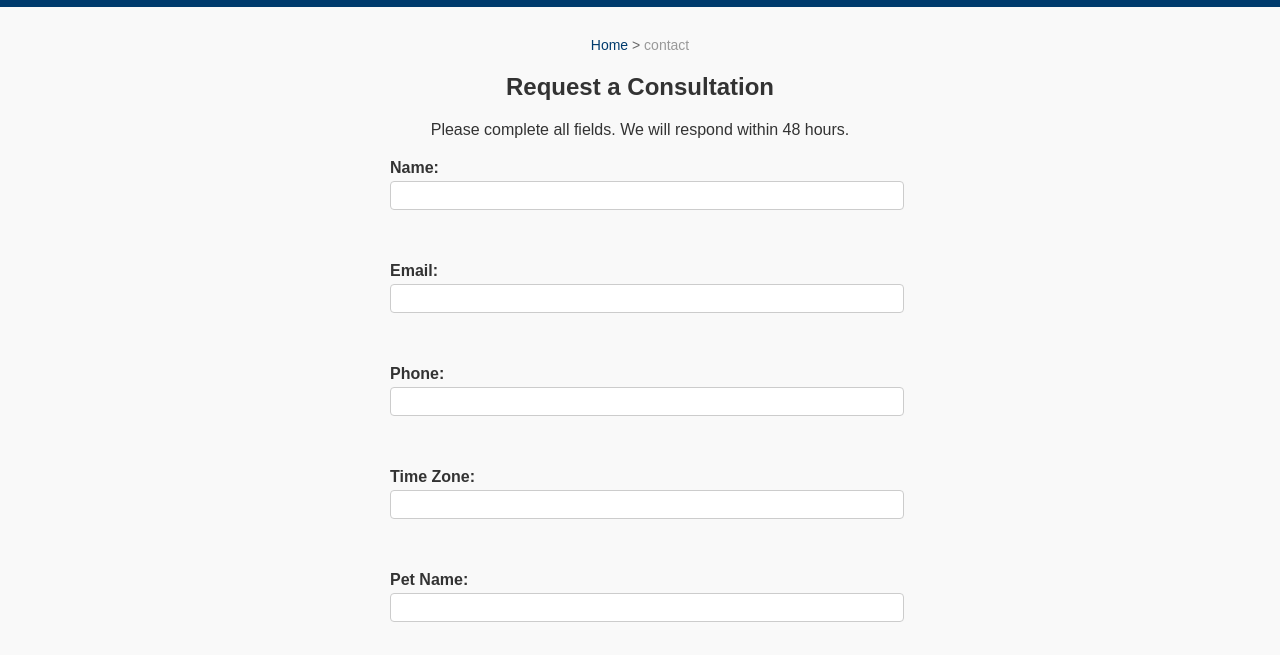
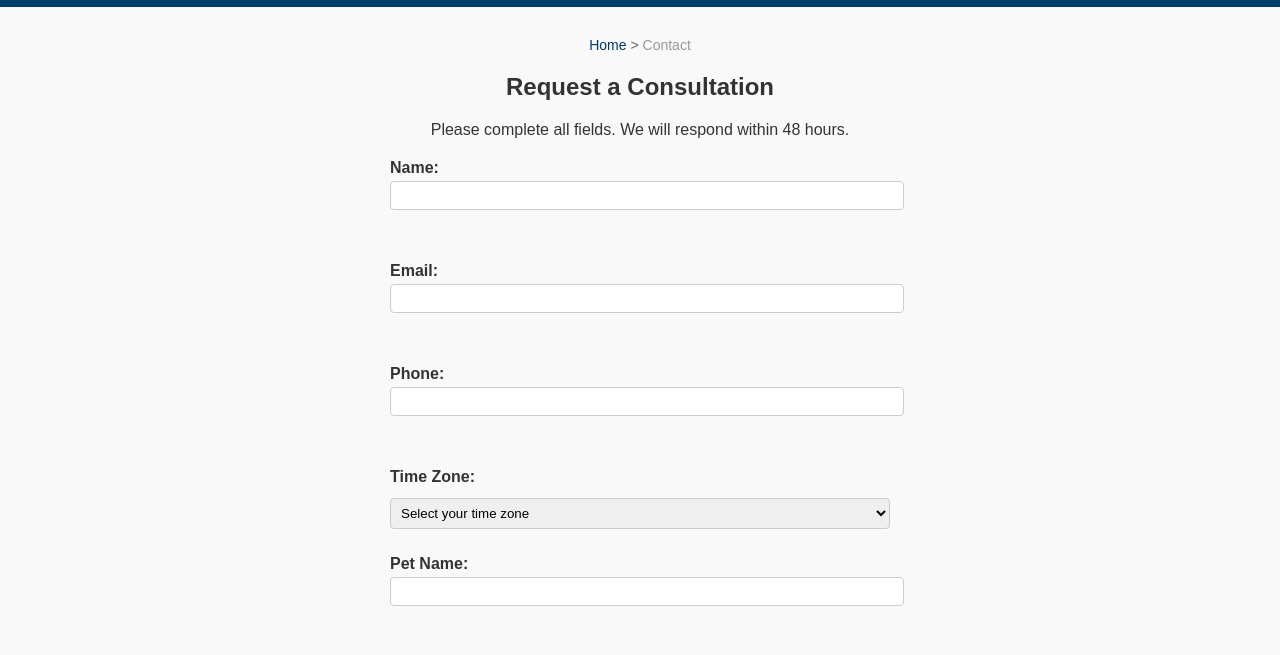
Before and after one commit to Frosty-Hansen/Paradigm-Pet-Professionals, a plain HTML site: page contact.html in a window 1280 px wide. Shown: the part 77-732 px from the top of the page. Drawn offline with Linux system fonts and the light colour scheme.

Commit message:
Fixed the contact form so the time zones are drop down and an alert pops up with form is complete

```diff
--- a/contact.html
+++ b/contact.html
@@ -9,8 +9,8 @@
 <body>
   <header>
     <a href="index.html" class="logo-link">
-    <img src="images/animal-logo.png" alt="Paradigm Pet Professionals Logo" class="logo">
-  </a>
+      <img src="images/animal-logo.png" alt="Paradigm Pet Professionals Logo" class="logo">
+    </a>
     <nav>
       <ul class="primary-nav">
         <li><a href="index.html">Home</a></li>
@@ -26,19 +26,29 @@
   <main>
     <nav class="breadcrumbs">
       <a href="index.html">Home</a> &gt;
-      <span>contact</span>
+      <span>Contact</span>
     </nav>
-
-
 
     <h2>Request a Consultation</h2>
     <p>Please complete all fields. We will respond within 48 hours.</p>
 
-    <form>
+    <form id="contactForm">
       <label>Name: <input type="text" required></label><br><br>
       <label>Email: <input type="email" required></label><br><br>
       <label>Phone: <input type="tel" required></label><br><br>
-      <label>Time Zone: <input type="text" required></label><br><br>
+
+      <label for="timezone">Time Zone:</label>
+      <select id="timezone" name="timezone" required>
+        <option value="" disabled selected>Select your time zone</option>
+        <option value="EST">Eastern Standard Time (EST)</option>
+        <option value="CST">Central Standard Time (CST)</option>
+        <option value="MST">Mountain Standard Time (MST)</option>
+        <option value="PST">Pacific Standard Time (PST)</option>
+        <option value="AKST">Alaska Standard Time (AKST)</option>
+        <option value="HST">Hawaii-Aleutian Standard Time (HST)</option>
+        <option value="AST">Atlantic Standard Time (AST)</option>
+      </select><br><br>
+
       <label>Pet Name: <input type="text" required></label><br><br>
       <label>Pet Type:
         <select required>
@@ -50,9 +60,20 @@
       </label><br><br>
       <label>Pet Age: <input type="number" min="0" required></label><br><br>
       <label>Message: <textarea required></textarea></label><br><br>
+
       <button type="submit" class="btn primary">Submit Request</button>
     </form>
   </main>
+
+  <script>
+    const form = document.getElementById('contactForm');
+
+    form.addEventListener('submit', function(event) {
+      event.preventDefault();
+      alert('Request received! We will contact you within 48 hours.');
+      form.reset();
+    });
+  </script>
 
   <footer>
     <p>© 2025 Paradigm Pet Professionals</p>
```
